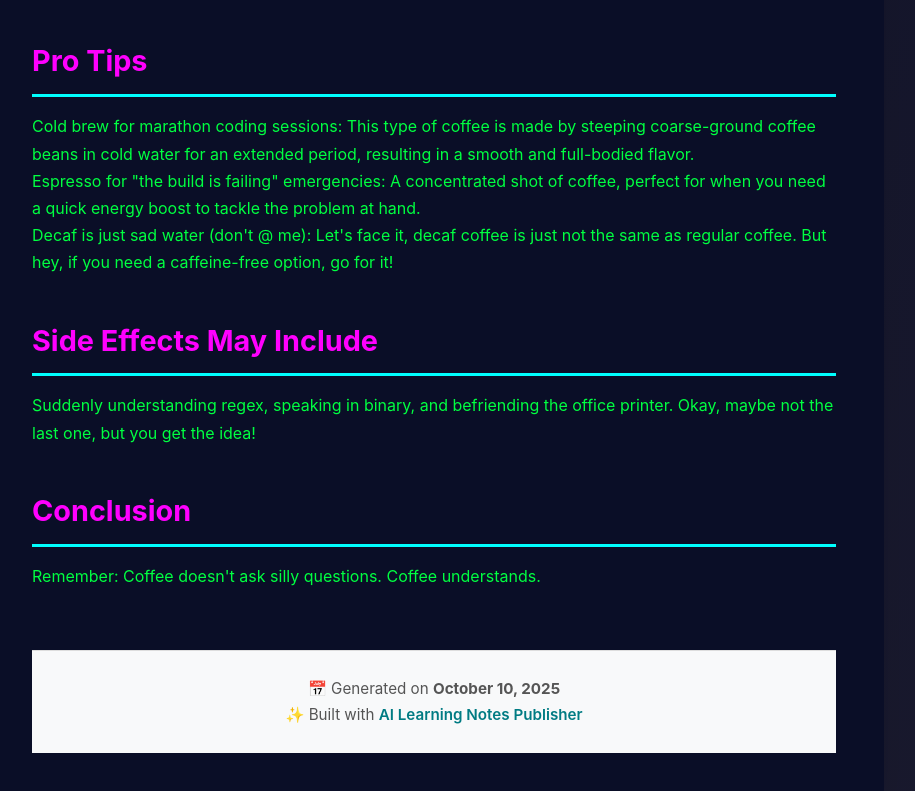
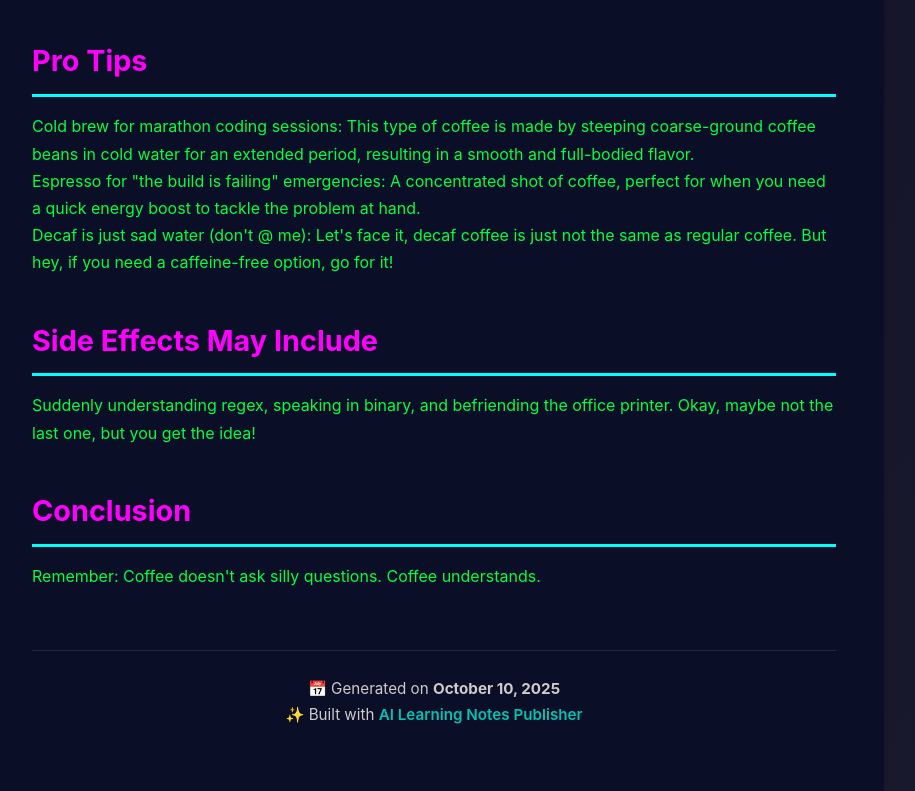
Before and after one commit to SPINZER8/coffee, a plain HTML site: page index.html in a window 1280 px wide. Shown: the part 1382-2173 px from the top of the page, without its empty margins (206-1121 px from the left). Drawn offline with Linux system fonts and the light colour scheme.

Commit message:
index.html

```diff
--- a/index.html
+++ b/index.html
@@ -70,10 +70,11 @@
             </section>
         </main>
 
-        <footer style="margin-top: 60px; padding: 25px 0; text-align: center; background: #f8f9fa; border-top: 1px solid #ddd; color: #555; font-size: 0.95rem;">
+        <footer style="margin-top: 60px; padding: 25px 0; text-align: center; background: transparent; border-top: 1px solid rgba(255,255,255,0.1); color: #ccc; font-size: 0.95rem;">
             <p>📅 Generated on <strong>October 10, 2025</strong></p>
-            <p>✨ Built with <span style="color: #007b83; font-weight: 600;">AI Learning Notes Publisher</span></p>
+            <p>✨ Built with <span style="color: #00c4b3; font-weight: 600;">AI Learning Notes Publisher</span></p>
         </footer>
+
     </div>
 
     <button id="back-to-top">↑</button>
@@ -99,4 +100,5 @@
         });
     </script>
 </body>
+
 </html>
```
